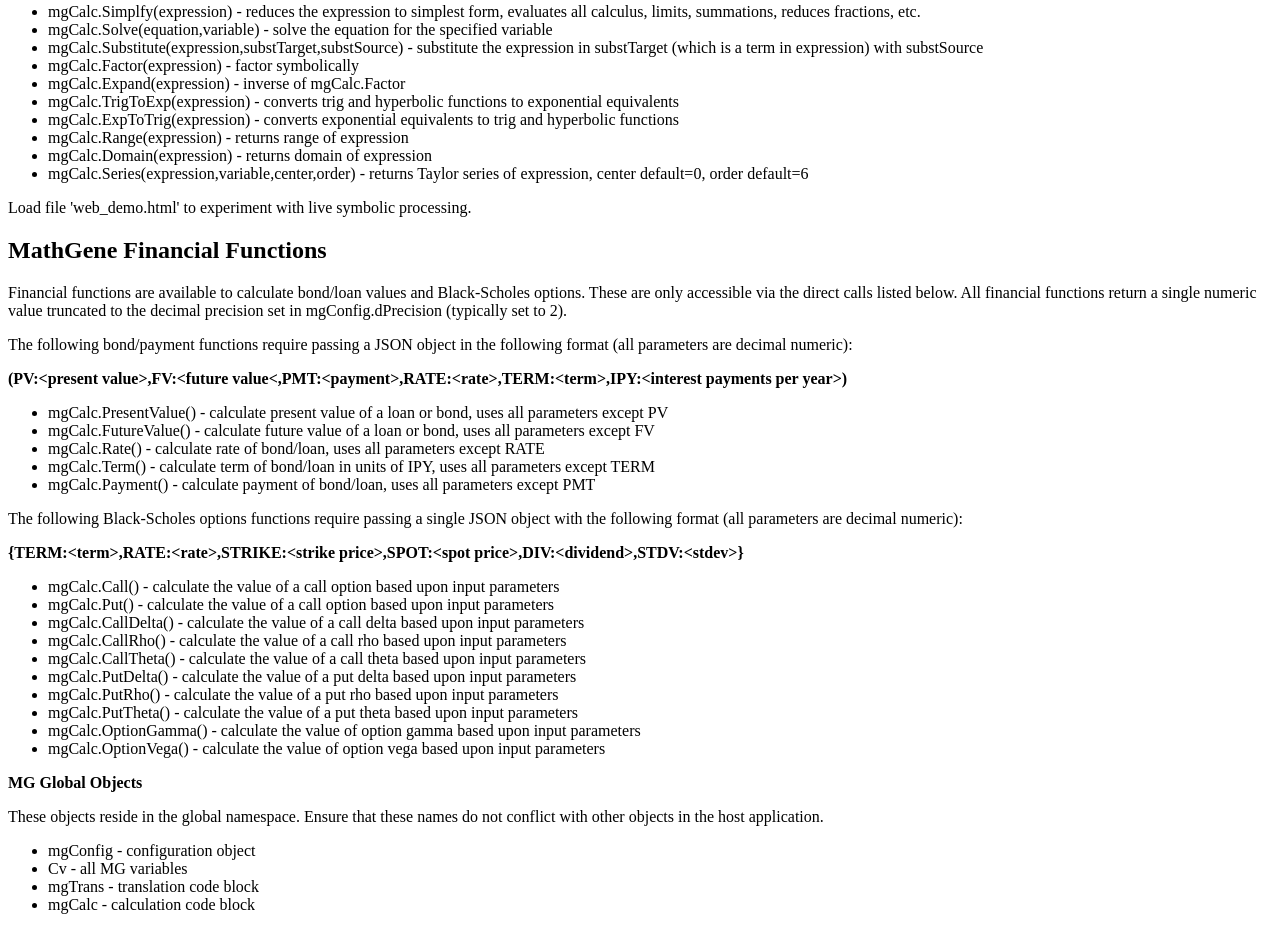
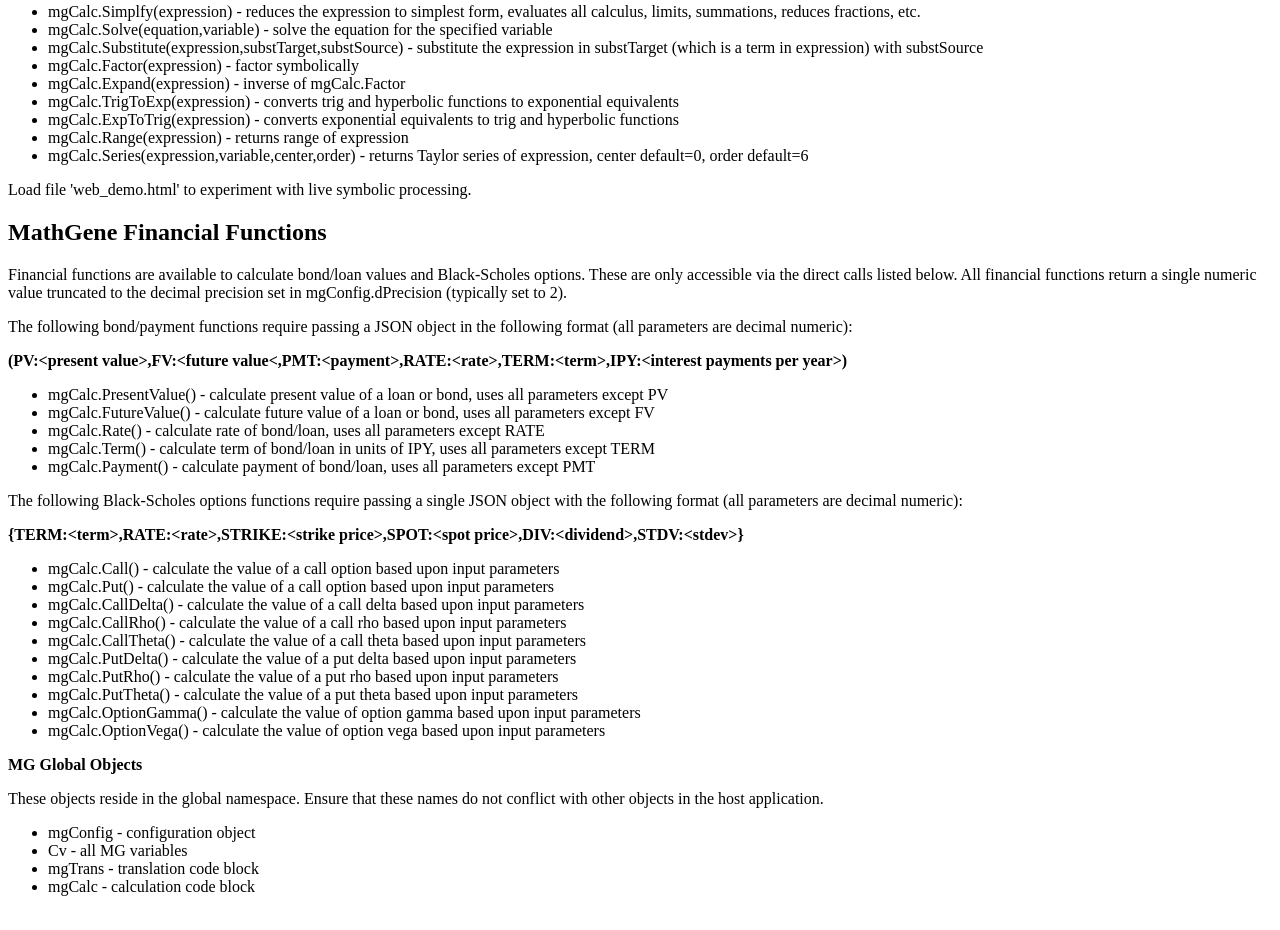
Before and after one commit to MathGene/MathGene, a website: page Mathgene_Reference.html in a window 1280 px wide. Shown: the part 7907-8837 px from the top of the page. Drawn offline with Linux system fonts and the light colour scheme.

Commit message:
Doc files

```diff
--- a/Mathgene_Reference.html
+++ b/Mathgene_Reference.html
@@ -449,7 +449,6 @@ The examples below show MG and LaTeX renderings for typical matrices.</p>
 <li> mgCalc.TrigToExp(expression) - converts trig and hyperbolic functions to exponential equivalents</li>
 <li> mgCalc.ExpToTrig(expression) - converts exponential equivalents to trig and hyperbolic functions</li>
 <li> mgCalc.Range(expression) - returns range of expression</li>
-<li> mgCalc.Domain(expression) - returns domain of expression</li>
 <li> mgCalc.Series(expression,variable,center,order) - returns Taylor series of expression, center default=0, order default=6</li>
 </ul>
 
```
Also changed, not shown: README.md.
